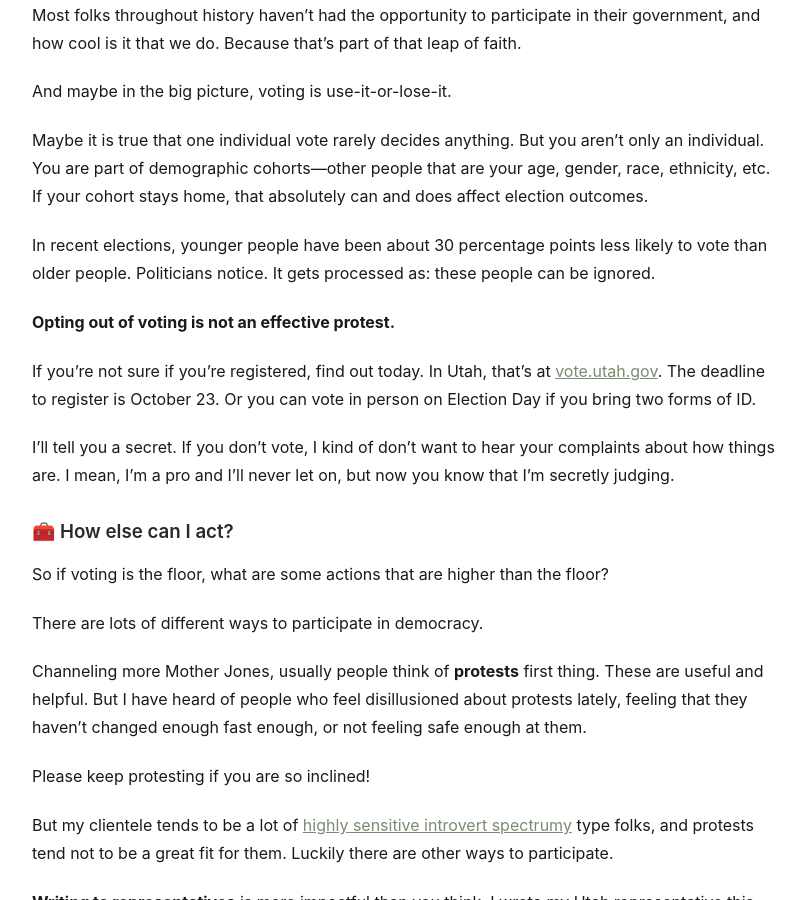
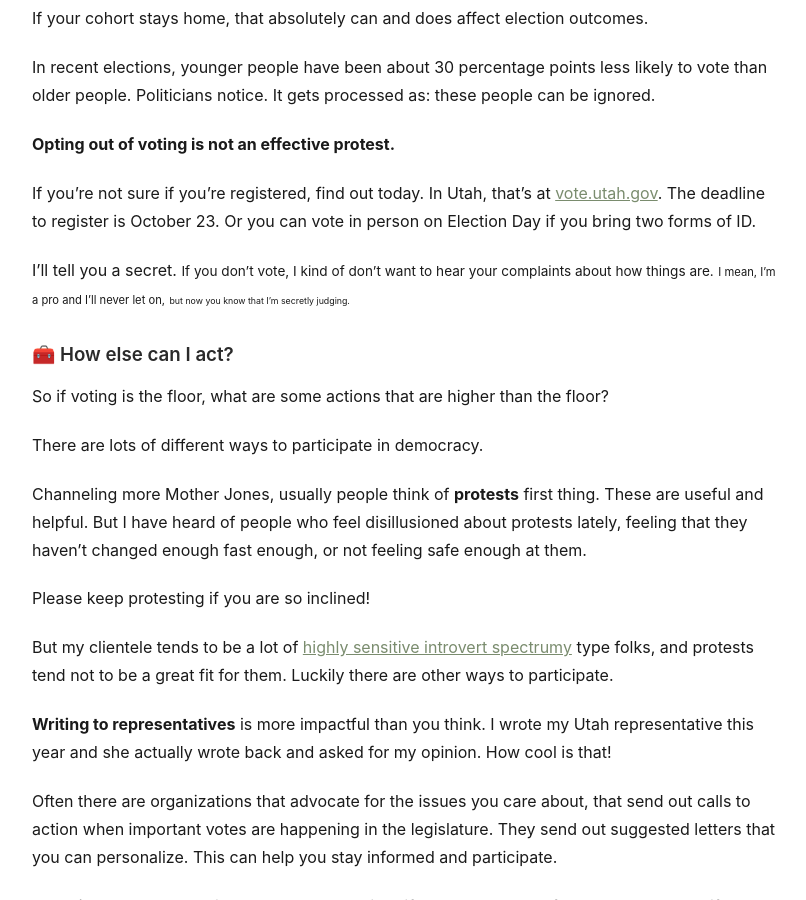
Before and after one commit to SaraRands/sararands-site, a Jekyll site: the page built from _posts/2026-10-04-political-anxiety.md, in a window 1280 px wide and 900 px high, scrolled down 12849 px. Shown: the whole window, without its empty margins (233-1039 px from the left). Built offline with Jekyll 4.4.1, drawn with Linux system fonts in a browser that asks for light colours.

Commit message:
political anxiety edits

```diff
--- a/_posts/2026-10-04-political-anxiety.md
+++ b/_posts/2026-10-04-political-anxiety.md
@@ -71,7 +71,7 @@
 
 In the religious culture I grew up in, I lived through about a dozen [predicted ends-of-the-world](https://en.wikipedia.org/wiki/Predictions_and_claims_for_the_Second_Coming) by age 40, and I had the food storage to prove it.
 
-![Boxes upon boxes of whole wheat](/assets/images/wheat.jpg){: style="max-width: 300px; display: block; margin: 0 auto;"}
+![Boxes upon boxes of whole wheat](/assets/images/wheat.jpg){: style="max-width: 200px; display: block; margin: 0 auto;"}
 
 But it leads me to be skeptical of the end of the world as the expected outcome of the crisis of the day, even if the news anchors want me to believe that.
 
@@ -304,7 +304,7 @@
 
 If you’re not sure if you’re registered, find out today. In Utah, that’s at [vote.utah.gov](https://vote.utah.gov/). The deadline to register is October 23. Or you can vote in person on Election Day if you bring two forms of ID.
 
-I’ll tell you a secret. If you don’t vote, I kind of don’t want to hear your complaints about how things are. I mean, I’m a pro and I’ll never let on, but now you know that I’m secretly judging.
+I’ll tell you a secret. <span style="font-size: 0.85em;">If you don’t vote, I kind of don’t want to hear your complaints about how things are.</span> <span style="font-size: 0.7em;">I mean, I’m a pro and I’ll never let on,</span> <span style="font-size: 0.55em;">but now you know that I’m secretly judging.</span>
 
 ### 🧰 How else can I act?
 
```
